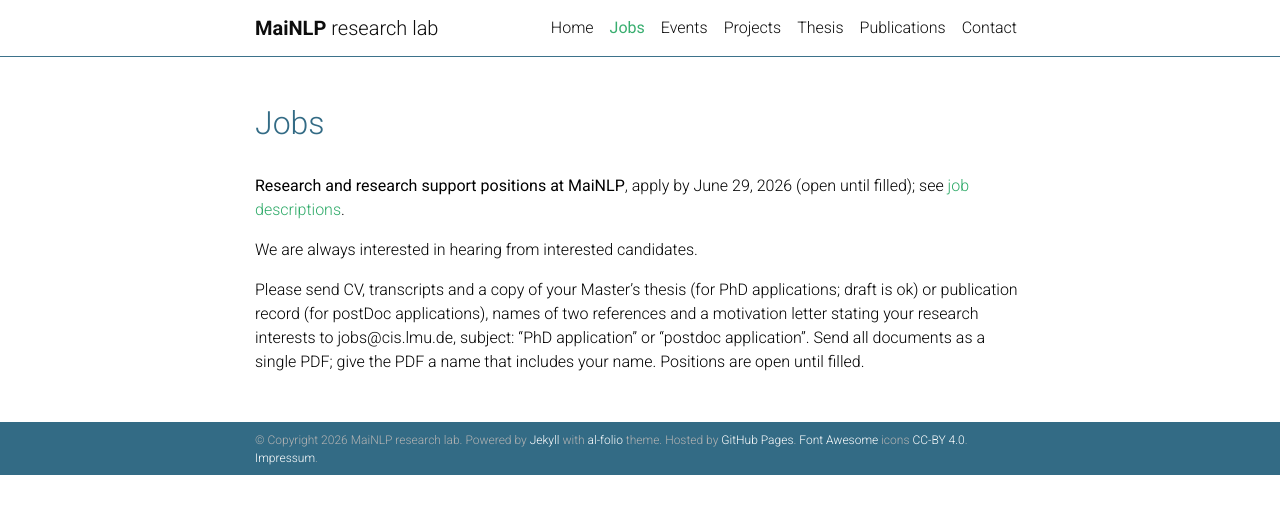
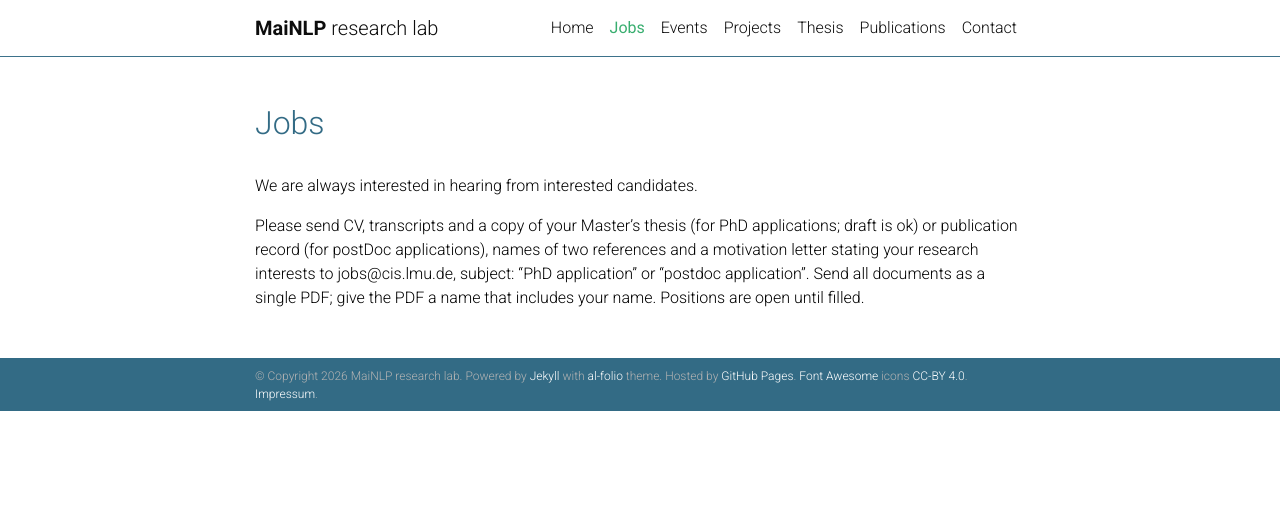
Before and after one commit to mainlp/mainlp.github.io, a Jekyll site: the page built from _pages/jobs.md, in a window 1280 px wide. Shown: the top 514 px of the page. Built offline with Jekyll 4.4.1, drawn with Linux system fonts in a browser that asks for light colours; a style sheet for code colours, icons or effects is not loaded.

Commit message:
Update jobs.md

```diff
--- a/_pages/jobs.md
+++ b/_pages/jobs.md
@@ -22,8 +22,6 @@ nav_order: 2
 
 <!--<b>PhD position</b>, apply before February 6, 2026 (open until filled); see <a href="/assets/pdf/PhDposition-Bavarian.pdf" target="_blank">job description</a>.-->
 
-<b>Research and research support positions at MaiNLP</b>, apply by June 29, 2026 (open until filled); see <a href="/assets/pdf/Positions-at-MaiNLP2026.pdf" target="_blank">job descriptions</a>.
-
 <!--
 Currently we have no PhD/postdoc position openings. Inquiries are though always welcome, as the situation might change (for example, we do not have fixed yearly PhD intakes, but it is flexible depending on available funding). Therefore:
   -->
```
